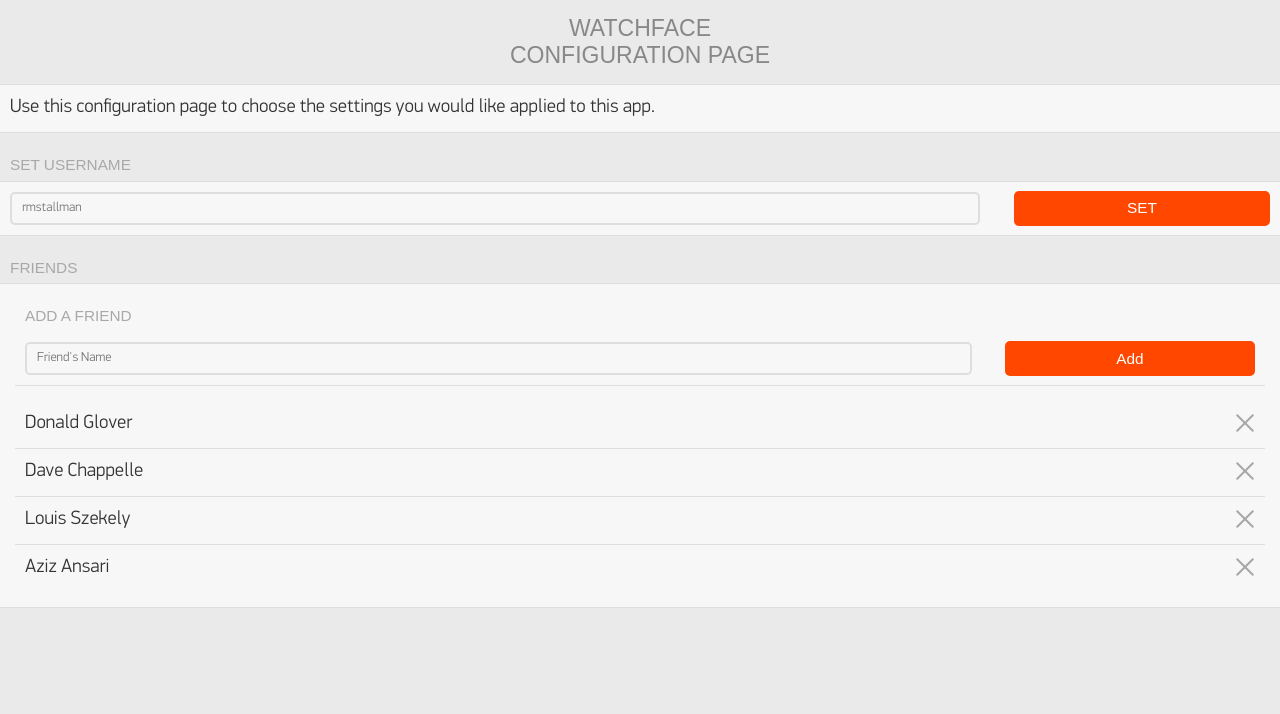
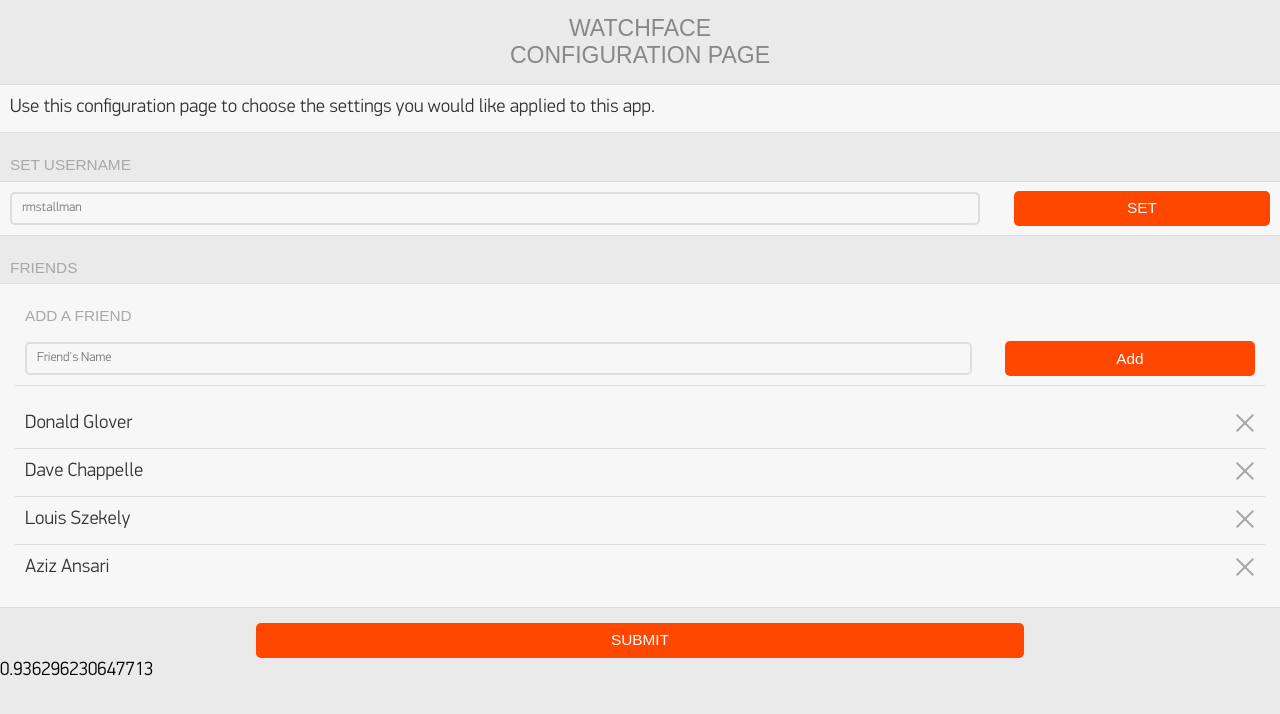
Before and after one commit to step-up-health/step-up-config-page, a website: page index.html in a window 1280 px wide. Drawn offline with Linux system fonts and the light colour scheme; no server answers.

Commit message:
puttin in testing debug trace stuff

```diff
--- a/index.html
+++ b/index.html
@@ -56,9 +56,18 @@
 		    </div>
 		  </div>
 		</div>
+
+<div class='item-container'>
+    <div class='button-container'>
+      <input id='submitButton' type='button' class='item-button' value='SUBMIT'>
+    </div>
+  </div>
+
 	</body>
 	<script>
-
+	k = $("<div></div>");
+	k.text(Math.random());
+	document.body.appendChild(k[0]);
 	</script>
 			<script src="js/js.js"></script>
 
```
